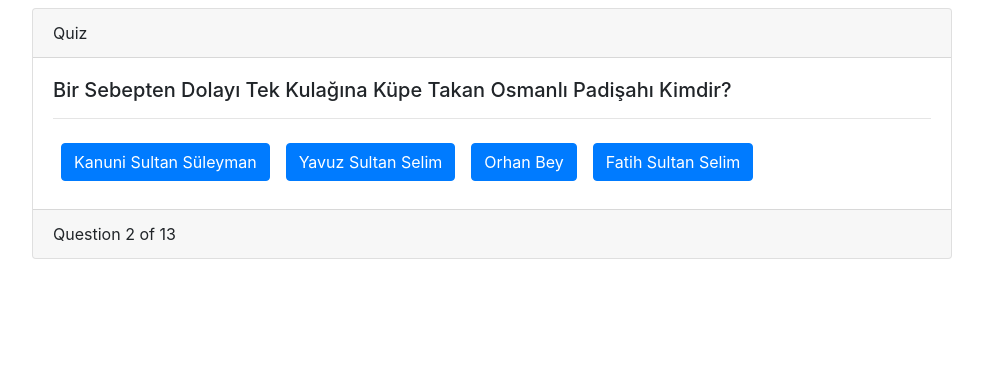
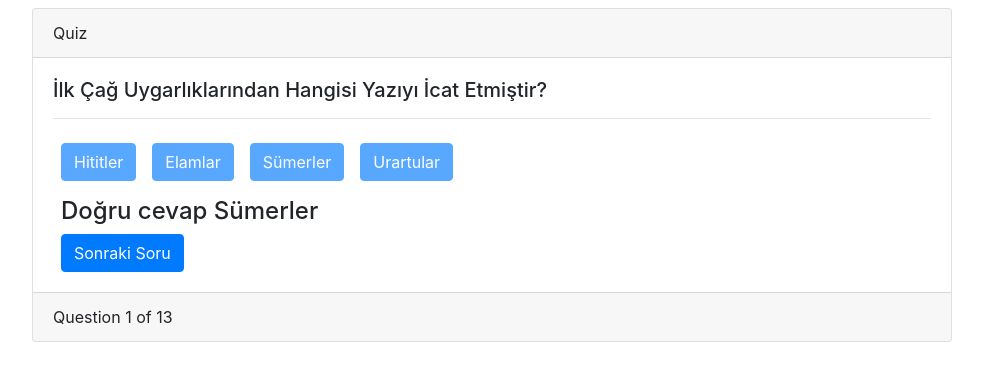
Before and after one commit to denizerden/quiz-app, a plain HTML site: page index.html in a window 1280 px wide. Both pictures are taken after a click on the button "Hititler". Shown: the whole page, without its empty margins (53-1036 px from the left). Drawn offline with nearby package versions, Linux system fonts and the light colour scheme.

Commit message:
check answers

```diff
--- a/app.js
+++ b/app.js
@@ -36,6 +36,16 @@ Quiz.prototype.guess = function (answer){
 
     if(question.checkAnswer(answer)){
         this.score++;
+        $('#check-question').empty();
+
+        $('#check-question').append(`<h4>Doğru cevap</h4>`)
+        $('#check-question').append(`<button   class=" btn btn-primary next-question">Sonraki Soru</button>`)
+    }
+    else{
+        $('#check-question').empty();
+
+        $('#check-question').append(`<h4 class="answer">Doğru cevap ${question.answer}</h4>`)
+        $('#check-question').append(`<button  class=" btn btn-primary next-question">Sonraki Soru</button>`)
     }
     this.questionIndex++;
 }
@@ -97,11 +107,17 @@ $(document).ready(function(){
     function guess(id,guess){
     let btn = document.getElementById(id);
     btn.onclick = function(){
+        $(".btn").attr("disabled", true);
         quiz.guess(guess);
-        loadQuestion();
+        $(".next-question").click(function(){
+            console.log("tesst");
+            loadQuestion();
+        });
+        //loadQuestion();
     }
 
     }
+
 
     function showScore(){
         let html = `<h2>Score</><h4>${quiz.score}</h4>`;
--- a/index.html
+++ b/index.html
@@ -24,41 +24,10 @@
                         </h5>
                         <hr>
                         <div id="buttons">
-                            <!-- <button id="btn0" class=" btn btn-primary">
-                                <span id="choice0">
 
+                        </div>
+                        <div id="check-question" class="ml-2 mt-2">
 
-                                </span>
-
-                            </button>
-                            <button id="btn0" class=" btn btn-primary">
-                                <span id="choice">
-
-
-                                </span>
-
-                            </button>
-                            <button id="btn1" class=" btn btn-primary">
-                                <span id="choice1">
-
-
-                                </span>
-
-                            </button>
-                            <button id="btn2" class=" btn btn-primary">
-                                <span id="choice2">
-
-
-                                </span>
-
-                            </button>
-                            <button id="btn3" class=" btn btn-primary">
-                                <span id="choice3">
-
-
-                                </span>
-
-                            </button> -->
                         </div>
                     </div>
                     <div id="progress" class="card-footer"></div>
```
